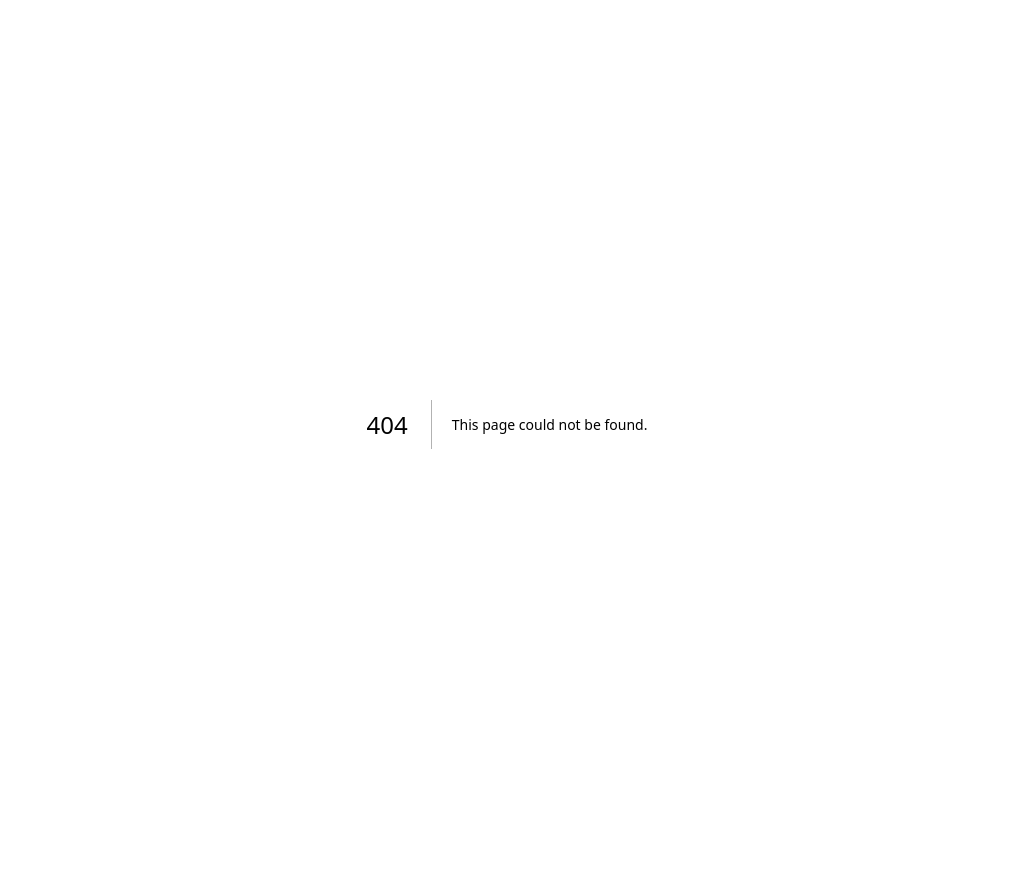
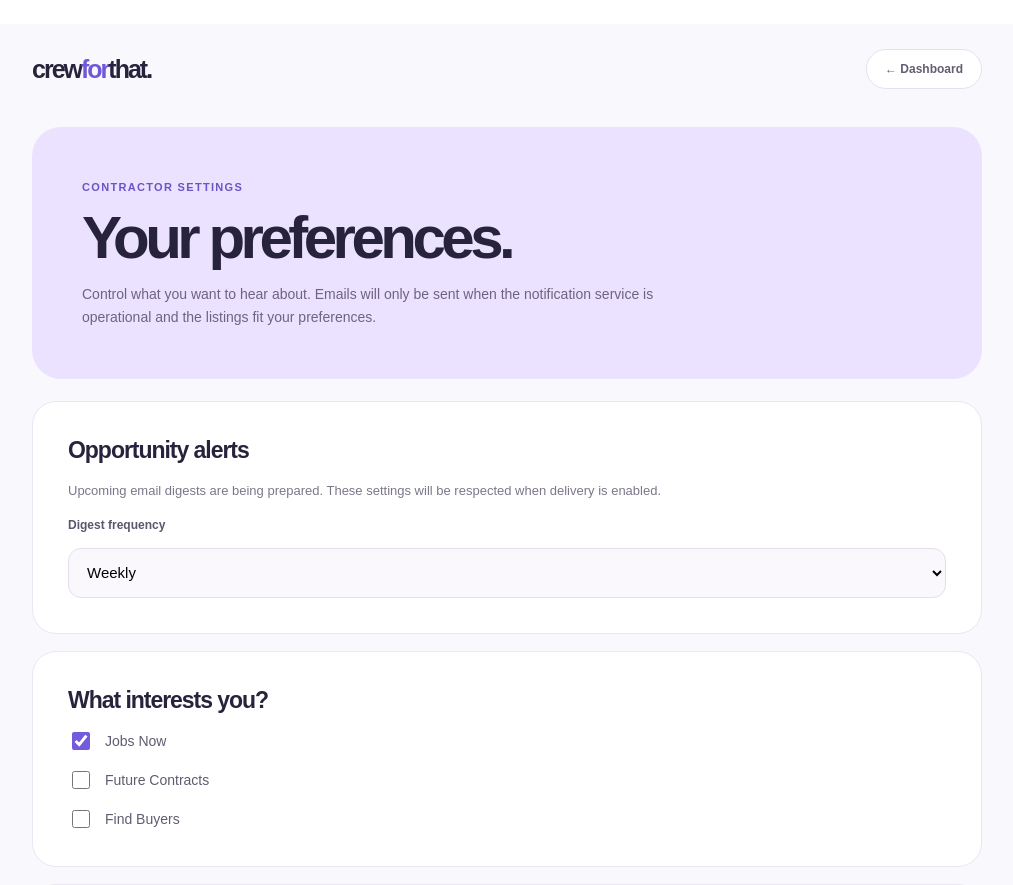
Before and after one commit to Surfguy1985/leadgenbackend, a Next.js app in the folder app/: page /app/settings in a window 1280 px wide. Before the commit this address had no page. Shown: the top 885 px of the page, without its empty margins (67-1080 px from the left). Before the commit the page ends 848 px from the top, so only its background shows below. Built offline with nearby package versions, Linux system fonts and the light colour scheme; no server answers.

Commit message:
Build contractor settings and notification preferences

```diff
--- /dev/null
+++ b/app/src/app/app/settings/page.tsx
@@ -0,0 +1,34 @@
+"use client";
+import { useEffect, useState, type FormEvent } from "react";
+type Frequency = "off" | "daily" | "weekly";
+type Tab = "jobs_now" | "upcoming" | "buyers";
+export default function ContractorSettings() {
+  const [frequency, setFrequency] = useState<Frequency>("weekly");
+  const [tabs, setTabs] = useState<Tab[]>(["jobs_now"]);
+  const [language, setLanguage] = useState<"en" | "es">("en");
+  const [marketing, setMarketing] = useState(false);
+  const [loading, setLoading] = useState(true), [saving, setSaving] = useState(false), [message, setMessage] = useState("");
+  useEffect(() => {
+    fetch("/api/contractor/preferences", { cache: "no-store" }).then(async res => {
+      if(res.status===401){window.location.assign("/login?next=/app/settings");return null;}
+      if(!res.ok)throw Error("unavailable");return res.json();
+    }).then(j=>{if(!j)return;const p=j.preferences;setFrequency(p.frequency==="daily"||p.frequency==="off"?p.frequency:"weekly");setTabs(p.tabs?.length?p.tabs:["jobs_now"]);setLanguage(p.language==="es"?"es":"en");setMarketing(p.marketing_optin===true);}).catch(()=>setMessage("Preferences could not be loaded.")).finally(()=>setLoading(false));
+  },[]);
+  async function save(e:FormEvent<HTMLFormElement>){e.preventDefault();if(saving||!tabs.length)return;setSaving(true);setMessage("");
+    try{const r=await fetch("/api/contractor/preferences",{method:"PATCH",headers:{"Content-Type":"application/json"},body:JSON.stringify({frequency,tabs,language,marketing_optin:marketing})});if(!r.ok)throw Error("save");setMessage("Preferences saved.");}
+    catch{setMessage("We couldn't save your changes. Please try again.");}finally{setSaving(false)}
+  }
+  function toggle(tab:Tab,yes:boolean){setTabs(old=>yes?[...new Set([...old,tab])]:old.filter(t=>t!==tab))}
+  return <main className="cfsettings"><style>{`
+    .cfsettings{min-height:100svh;background:#F9F8FC;font-family:Arial,-apple-system,BlinkMacSystemFont,sans-serif;color:#28233C;padding:25px clamp(14px,5vw,72px) 90px}.cfsettings *{box-sizing:border-box}
+    .cfsettings__nav,.cfsettings__main{max-width:950px;margin:0 auto}.cfsettings__nav{display:flex;align-items:center;justify-content:space-between;gap:15px;margin-bottom:38px}.cfsettings__brand{font-size:25px;letter-spacing:-.08em;font-weight:900;text-decoration:none;color:#28233C}.cfsettings__brand span{color:#7158D7}.cfsettings__back{padding:12px 18px;border:1px solid #E6E0F0;border-radius:100px;color:#655D71;background:#fff;font-weight:800;font-size:12px;text-decoration:none}
+    .cfsettings__hero{background:#EAE2FF;border-radius:29px;padding:clamp(28px,4vw,50px);margin-bottom:22px}.cfsettings__hero h1{font-size:clamp(36px,4.8vw,60px);letter-spacing:-.075em;line-height:1.1;margin:10px 0 12px}.cfsettings__eyebrow{font-size:11px;color:#6C53C6;letter-spacing:.12em;font-weight:850}.cfsettings__hero p{color:#6F647F;max-width:620px;font-size:14px;line-height:1.65;margin:0}
+    .cfsettings__form{display:grid;gap:17px}.cfsettings__card{border-radius:24px;background:#fff;border:1px solid #EBE6F1;padding:clamp(23px,3.5vw,35px);display:grid;gap:16px}.cfsettings__card h2{font-size:23px;letter-spacing:-.045em;margin:0}.cfsettings__card p{color:#7D768A;font-size:13px;line-height:1.65;margin:0}
+    .cfsettings__label{font-size:12px;font-weight:800;color:#5C556C}.cfsettings select{height:50px;border-radius:13px;border:1px solid #E4DEED;padding:0 14px;background:#FAF8FD;font-size:15px}.cfsettings__choice{display:flex;align-items:start;gap:12px;font-size:14px;line-height:1.6;color:#625B70}.cfsettings__choice input{width:18px;height:18px;accent-color:#745BDD;flex:0 0 auto;margin-top:2px}.cfsettings__save{border:0;border-radius:100px;min-height:53px;padding:15px 26px;font-weight:800;background:#28233C;color:#fff;cursor:pointer;font-size:14px}.cfsettings__save:disabled{opacity:.55;cursor:not-allowed}.cfsettings__status{font-size:13px;font-weight:800;color:#6456B5}
+  `}</style><nav className="cfsettings__nav"><a className="cfsettings__brand" href="https://lead-gen-site-dc4966.webflow.io/">crew<span>for</span>that.</a><a className="cfsettings__back" href="/dashboard">← Dashboard</a></nav><div className="cfsettings__main"><header className="cfsettings__hero"><span className="cfsettings__eyebrow">CONTRACTOR SETTINGS</span><h1>Your preferences.</h1><p>Control what you want to hear about. Emails will only be sent when the notification service is operational and the listings fit your preferences.</p></header>
+  {loading ? <p role="status">Loading preferences…</p> : <form className="cfsettings__form" onSubmit={save}>
+  <section className="cfsettings__card"><h2>Opportunity alerts</h2><p>Upcoming email digests are being prepared. These settings will be respected when delivery is enabled.</p><label className="cfsettings__label" htmlFor="cf-frequency">Digest frequency</label><select id="cf-frequency" value={frequency} onChange={e=>setFrequency(e.target.value as Frequency)}><option value="off">Off — no digests</option><option value="weekly">Weekly</option><option value="daily">Daily</option></select></section>
+  <section className="cfsettings__card"><h2>What interests you?</h2>{([["jobs_now","Jobs Now"],["upcoming","Future Contracts"],["buyers","Find Buyers"]] as [Tab,string][]).map(([v,label])=><label className="cfsettings__choice" key={v}><input type="checkbox" checked={tabs.includes(v)} onChange={e=>toggle(v,e.target.checked)}/>{label}</label>)}{tabs.length===0&&<p role="alert">Choose at least one area of interest.</p>}</section>
+  <section className="cfsettings__card"><h2>Communication</h2><label className="cfsettings__choice"><input type="checkbox" checked={marketing} onChange={e=>setMarketing(e.target.checked)}/>I want optional marketing communications about Crewforthat. This is separate from essential account notices.</label><label className="cfsettings__label" htmlFor="cf-language">Preferred language</label><select id="cf-language" value={language} onChange={e=>setLanguage(e.target.value as "en"|"es")}><option value="en">English</option><option value="es">Spanish (preference saved; translations in development)</option></select></section>
+  <button className="cfsettings__save" disabled={saving||tabs.length===0}>{saving?"Saving…":"Save preferences ↗"}</button>{message&&<p className="cfsettings__status" role="status">{message}</p>}</form>}</div></main>;
+}
```
